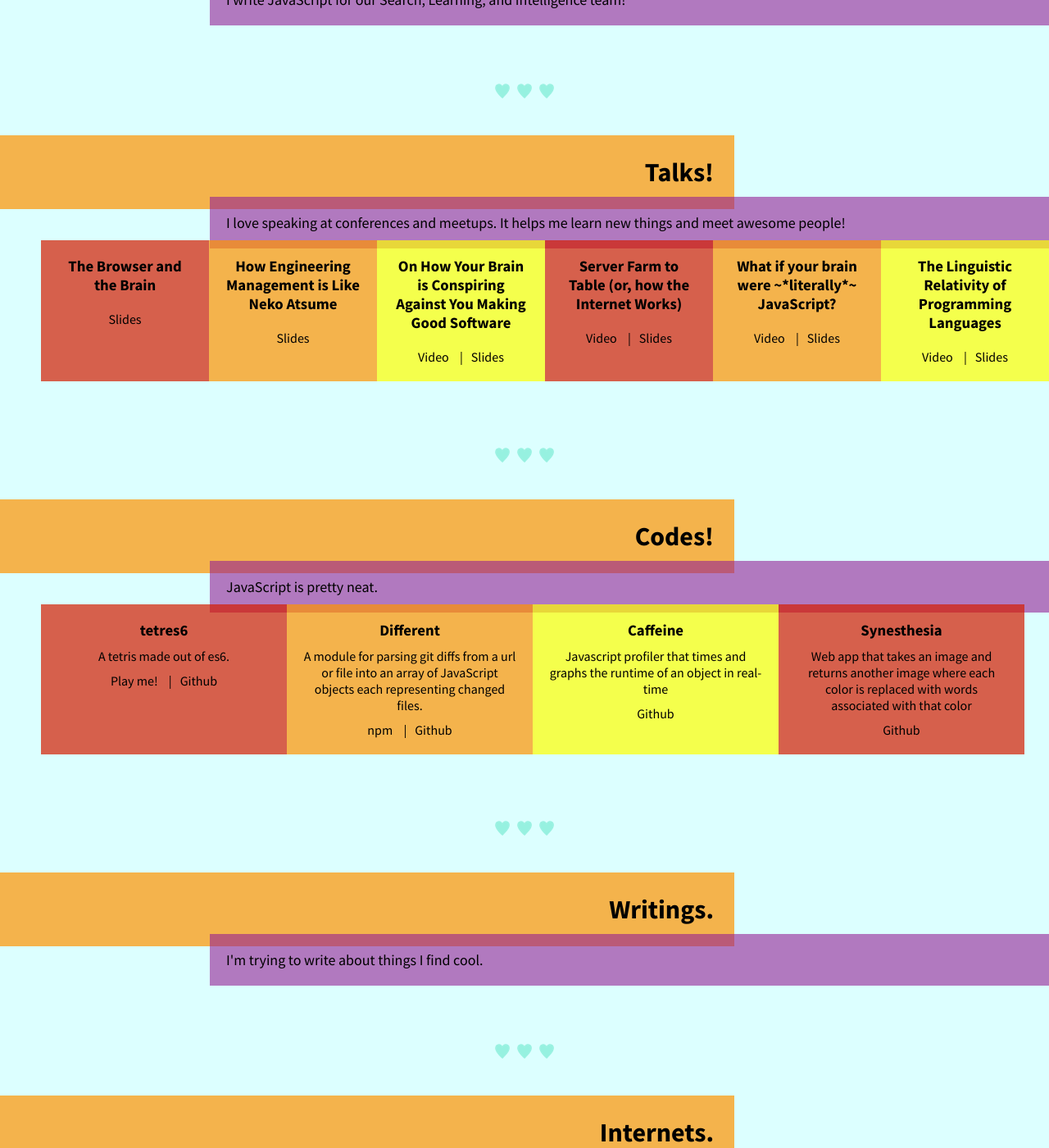
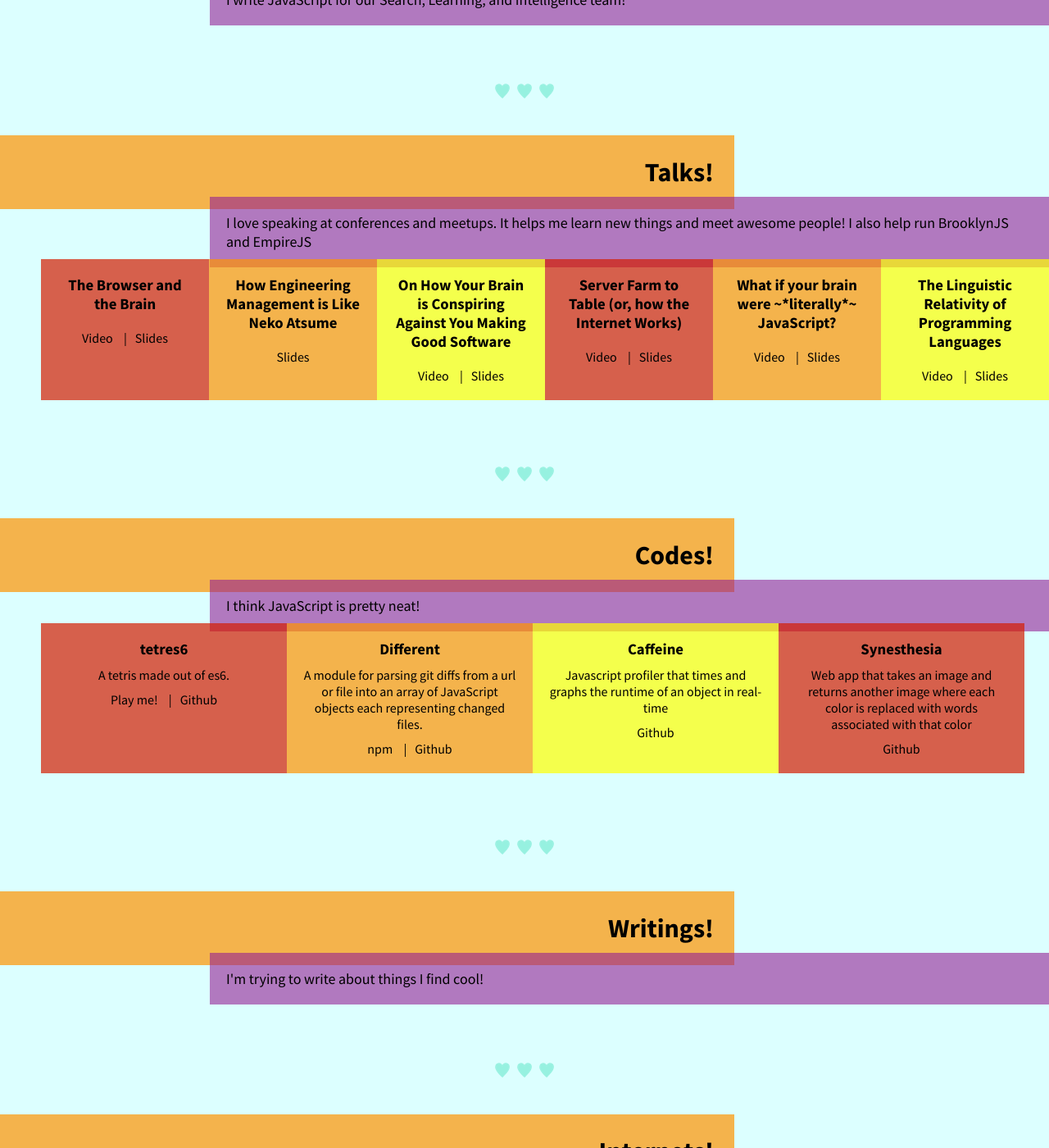
Before and after one commit to jennazee/jennazee.github.io, a Jekyll site: the page index.html, which Jekyll copies as it is, in a window 1280 px wide and 1400 px high, scrolled down 541 px. Shown: the whole window at 82% size. Built offline with Jekyll 4.4.1, drawn with Linux system fonts in a browser that asks for light colours.

Commit message:
some site updates

```diff
--- a/index.html
+++ b/index.html
@@ -26,11 +26,12 @@
 
     <div class="Textbox">
       <h2 class="Heading">Talks!</h2>
-      <p class="Explanation">I love speaking at conferences and meetups. It helps me learn new things and meet awesome people!</p>
+      <p class="Explanation">I love speaking at conferences and meetups. It helps me learn new things and meet awesome people! I also help run <a href="http://brooklynjs.com">BrooklynJS</a> and <a href="empirejs.org">EmpireJS</a></p>
       <ul class="Portfolio">
         <li class="Portfolio__entry">
           <h3 class="Portfolio__title">The Browser and the Brain</h3>
           <ul class="Portfolio__links">
+            <li><a href="https://www.youtube.com/watch?v=Vij6oFK5JQw">Video</a></li>
             <li><a href="slides/at-nationjs.pdf">Slides</a></li>
           </ul>
         </li>
@@ -73,7 +74,7 @@
 
     <div class="Textbox">
       <h2 class="Heading">Codes!</h2>
-      <p class="Explanation">JavaScript is pretty neat.</p>
+      <p class="Explanation">I think JavaScript is pretty neat!</p>
       <ul class="Portfolio">
         <li class="Portfolio__entry">
           <h3 class="Portfolio__title">tetres6</h3>
@@ -109,12 +110,12 @@
     </div>
 
     <div class="Textbox">
-      <h2 class="Heading">Writings.</h2>
-      <p class="Explanation">I'm trying to write about <a href="zeigenspace.html">things I find cool.</a></p>
+      <h2 class="Heading">Writings!</h2>
+      <p class="Explanation">I'm trying to write about <a href="zeigenspace.html">things I find cool!</a></p>
     </div>
 
     <div class="Textbox">
-      <h2 class="Heading">Internets.</h2>
+      <h2 class="Heading">Internets!</h2>
       <ul>
         <li class="Internet"><a class="Internet__link Internet--twitter" href="https://www.twitter.com/zeigenvector">Twitter</a></li><li class="Internet"><a class="Internet__link Internet--github" href="https://www.github.com/jennazee">Github</a></li><li class="Internet"><a class="Internet__link Internet--linkedin" href="https://www.linkedin.com/in/zeigenvector">Linkedin</a></li>
       <ul>
```
Also changed, not shown: other parts of index.html (+1 -1 lines).
